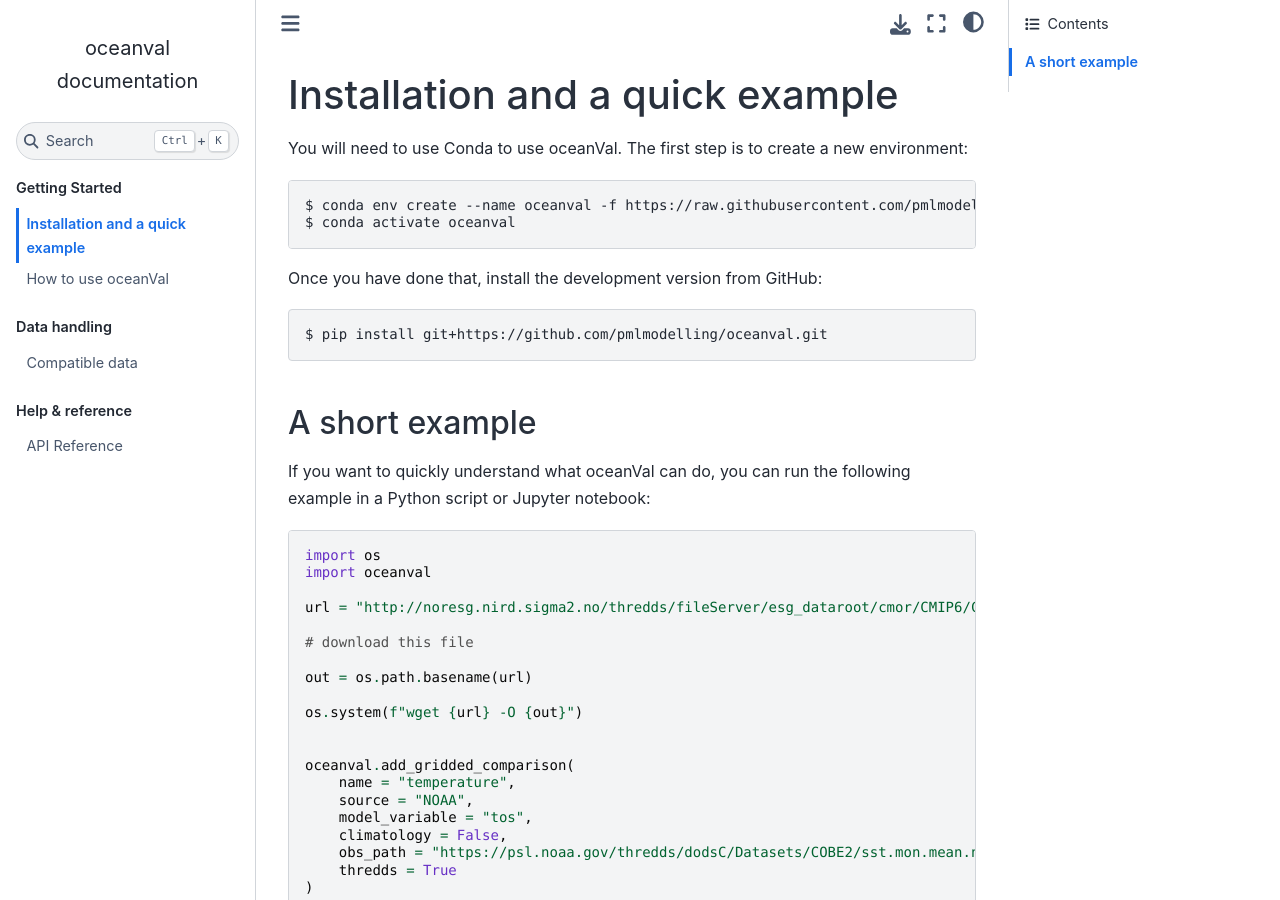
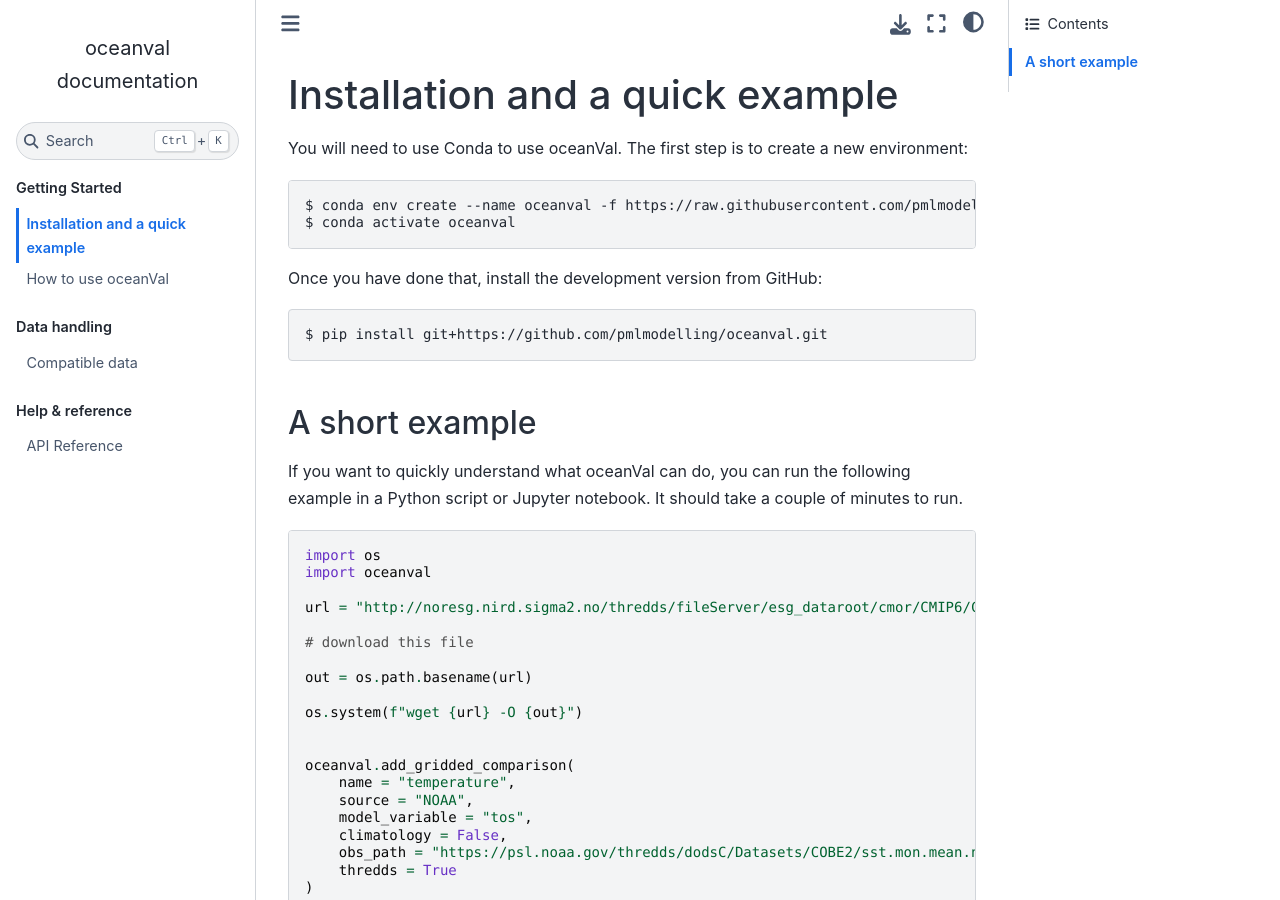
Before and after one commit to pmlmodelling/oceanVal, a Sphinx documentation site: the page built from docs/source/installing.rst, in a window 1280 px wide and 900 px high. Built offline with Sphinx 7.4.7 and the Sphinx Book theme 1.1.4, drawn with Linux system fonts in a browser that asks for light colours.

Commit message:
add run time for example

```diff
--- a/docs/source/installing.rst
+++ b/docs/source/installing.rst
@@ -14,7 +14,7 @@
 A short example
 -------------------
 
-If you want to quickly understand what oceanVal can do, you can run the following example in a Python script or Jupyter notebook:
+If you want to quickly understand what oceanVal can do, you can run the following example in a Python script or Jupyter notebook. It should take a couple of minutes to run.
 
 
 .. code:: ipython3
```
